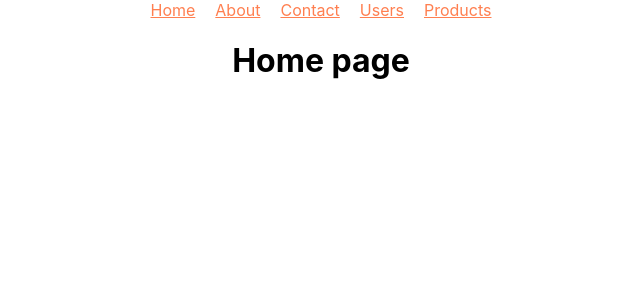
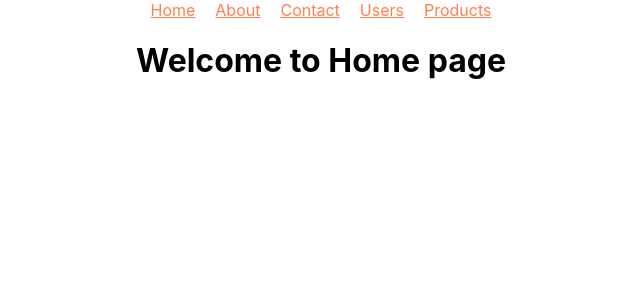
Before and after one commit to Gautam-8/unit5-assignments, a React (Create React App) app in the folder react-routers/: page / in a window 1280 px wide. Shown: the top 300 px of the page, without its empty margins (319-959 px from the left). Built offline with nearby package versions, Linux system fonts and the light colour scheme.

Commit message:
Update Home.jsx

```diff
--- a/react-routers/src/components/Home.jsx
+++ b/react-routers/src/components/Home.jsx
@@ -1,5 +1,5 @@
 export const Home = () => {
     return (
-        <h1>Home page</h1>
+        <h1> Welcome to Home page</h1>
     )
 }
```
